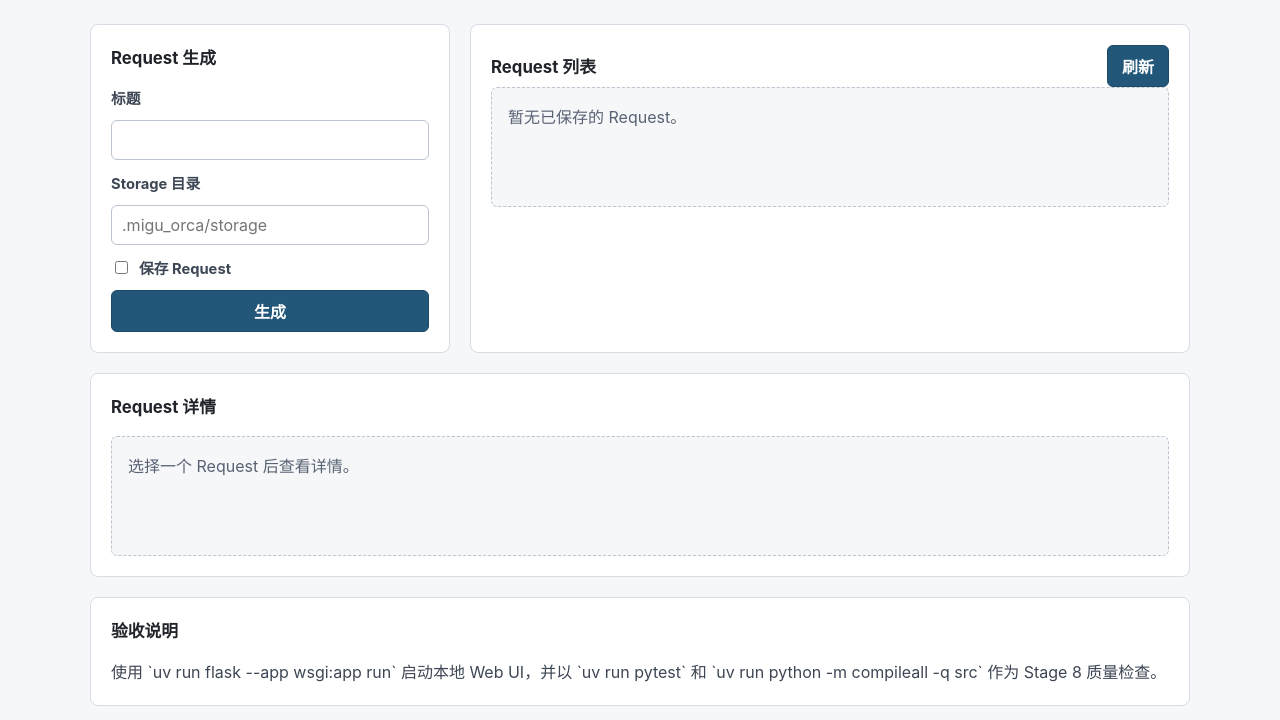
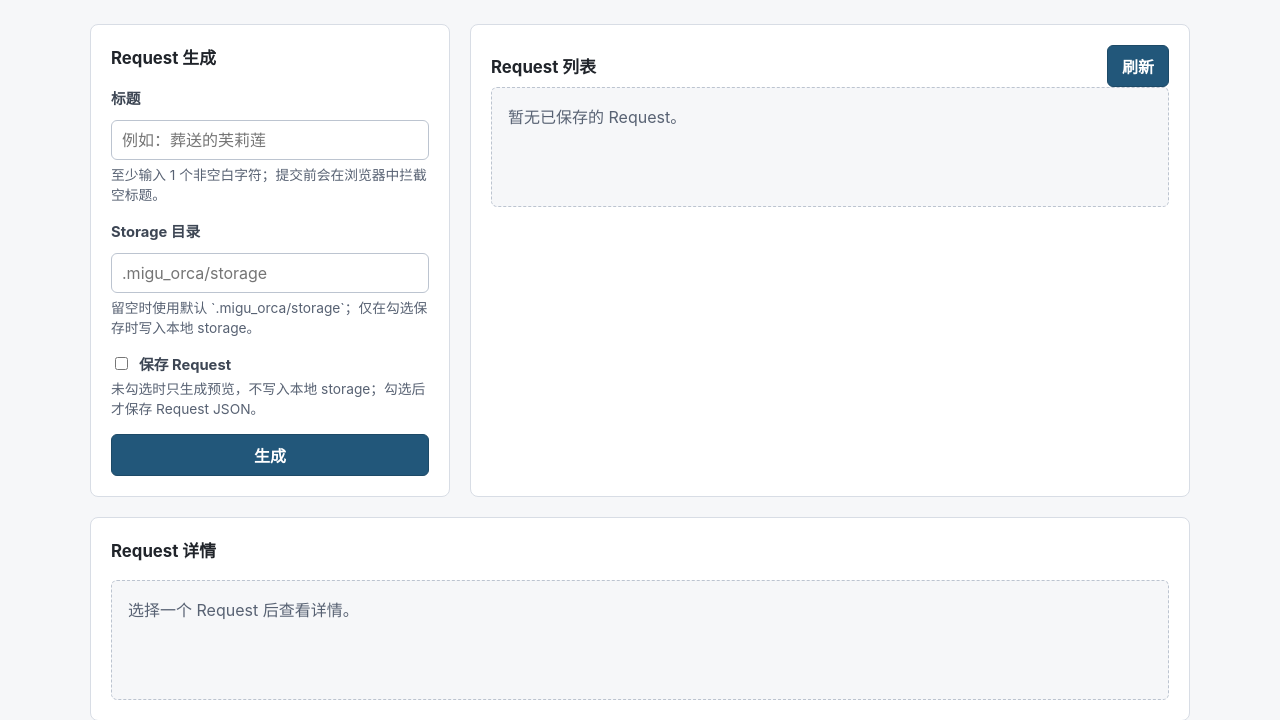
Before and after one commit to Ghostning233/migu_orca, a Flask app: page /index in a window 1280 px wide. Shown: the part 181-901 px from the top of the page. Run offline with Flask 3, Linux system fonts and the light colour scheme; data that the repository does not hold is empty.

Commit message:
feat: US-056 - 改进 Request 生成表单的输入说明和本地校验

```diff
--- a/scripts/ralph/prd.json
+++ b/scripts/ralph/prd.json
@@ -37,7 +37,7 @@
         "Verify in browser using dev-browser skill"
       ],
       "priority": 2,
-      "passes": false,
+      "passes": true,
       "notes": "Do not add a frontend framework. Keep validation in the existing static app.js."
     },
     {
--- a/src/apps/migu_orca_web/static/app.js
+++ b/src/apps/migu_orca_web/static/app.js
@@ -3,6 +3,8 @@
   const titleInput = document.getElementById("request-title");
   const storageInput = document.getElementById("storage-dir");
   const saveInput = document.getElementById("save-request");
+  const formError = document.getElementById("request-form-error");
+  const submitButton = document.getElementById("request-generate-submit");
   const refreshButton = document.getElementById("request-list-refresh");
   const listContainer = document.getElementById("request-list-container");
   const detailContainer = document.getElementById("request-detail-container");
@@ -24,6 +26,25 @@
   function setState(container, message, className) {
     container.className = className || "empty-state";
     container.textContent = message;
+  }
+
+  function setFormError(message) {
+    formError.textContent = message;
+    formError.hidden = false;
+    titleInput.setAttribute("aria-invalid", "true");
+  }
+
+  function clearFormError() {
+    formError.textContent = "";
+    formError.hidden = true;
+    titleInput.removeAttribute("aria-invalid");
+  }
+
+  function setSubmitInFlight(isInFlight) {
+    submitButton.disabled = isInFlight;
+    submitButton.textContent = isInFlight
+      ? "正在生成..."
+      : submitButton.dataset.defaultLabel || "生成";
   }
 
   function fieldValue(value) {
@@ -305,13 +326,22 @@
 
   async function generateRequest(event) {
     event.preventDefault();
+    clearFormError();
+    const title = titleInput.value.trim();
+    if (!title) {
+      setFormError("请输入标题，至少包含 1 个非空白字符。");
+      titleInput.focus();
+      return;
+    }
+
+    setSubmitInFlight(true);
     setState(detailContainer, "正在生成 Request...", "loading-state");
     try {
       const result = await fetchJson("/api/v1/requests", {
         method: "POST",
         headers: {"Content-Type": "application/json"},
         body: JSON.stringify({
-          title: titleInput.value,
+          title: title,
           storage_dir: storageInput.value.trim() || null,
           save_request: saveInput.checked,
         }),
@@ -321,6 +351,8 @@
       await loadList();
     } catch (error) {
       setState(detailContainer, error.message, "error-state");
+    } finally {
+      setSubmitInFlight(false);
     }
   }
 
--- a/src/apps/migu_orca_web/static/style.css
+++ b/src/apps/migu_orca_web/static/style.css
@@ -148,6 +148,29 @@ input[type="text"] {
   width: 100%;
 }
 
+input[aria-invalid="true"] {
+  border-color: #b83b2e;
+  box-shadow: 0 0 0 2px #f8d8d3;
+}
+
+.field-help {
+  color: #586273;
+  font-size: 0.86rem;
+  line-height: 1.45;
+  margin: -6px 0 2px;
+}
+
+.field-error {
+  background: #fff3f1;
+  border: 1px solid #e3bbb4;
+  border-radius: 6px;
+  color: #8d2f20;
+  font-size: 0.92rem;
+  font-weight: 700;
+  margin: 0;
+  padding: 10px 12px;
+}
+
 .checkbox-row {
   align-items: center;
   display: flex;
@@ -164,6 +187,11 @@ button {
   font-weight: 700;
   min-height: 40px;
   padding: 8px 14px;
+}
+
+button:disabled {
+  cursor: wait;
+  opacity: 0.68;
 }
 
 .empty-state {
--- a/src/apps/migu_orca_web/templates/migu_orca_web/index.html
+++ b/src/apps/migu_orca_web/templates/migu_orca_web/index.html
@@ -34,8 +34,13 @@
             name="title"
             type="text"
             autocomplete="off"
+            placeholder="例如：葬送的芙莉莲"
+            aria-describedby="request-title-help request-form-error"
             required
           >
+          <p id="request-title-help" class="field-help">
+            至少输入 1 个非空白字符；提交前会在浏览器中拦截空标题。
+          </p>
 
           <label for="storage-dir">Storage 目录</label>
           <input
@@ -43,15 +48,26 @@
             name="storage_dir"
             type="text"
             placeholder=".migu_orca/storage"
+            aria-describedby="storage-dir-help"
             autocomplete="off"
           >
+          <p id="storage-dir-help" class="field-help">
+            留空时使用默认 `.migu_orca/storage`；仅在勾选保存时写入本地 storage。
+          </p>
 
           <label class="checkbox-row" for="save-request">
             <input id="save-request" name="save_request" type="checkbox" value="true">
             保存 Request
           </label>
+          <p id="save-request-help" class="field-help">
+            未勾选时只生成预览，不写入本地 storage；勾选后才保存 Request JSON。
+          </p>
 
-          <button type="submit">生成</button>
+          <p id="request-form-error" class="field-error" role="alert" hidden></p>
+
+          <button id="request-generate-submit" type="submit" data-default-label="生成">
+            生成
+          </button>
         </form>
       </section>
 
```
Also changed, not shown: scripts/ralph/progress.txt (+18 -0 lines), src/apps/migu_orca_web/views_test.py (+45 -0 lines).
